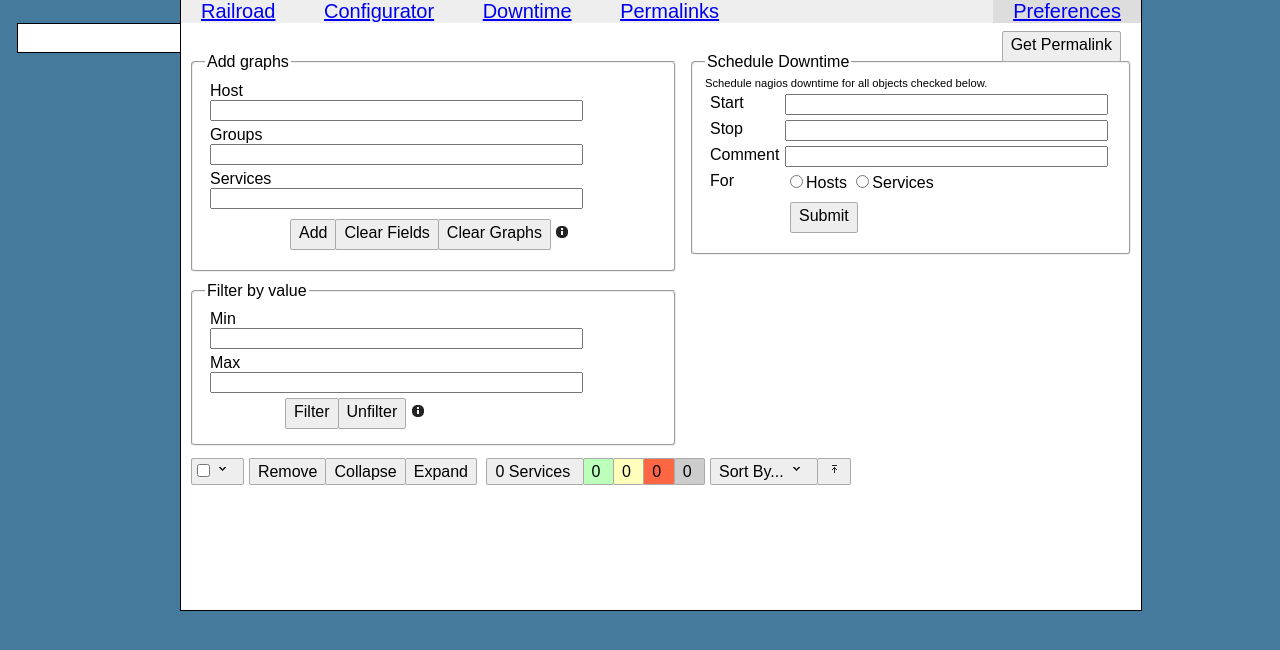
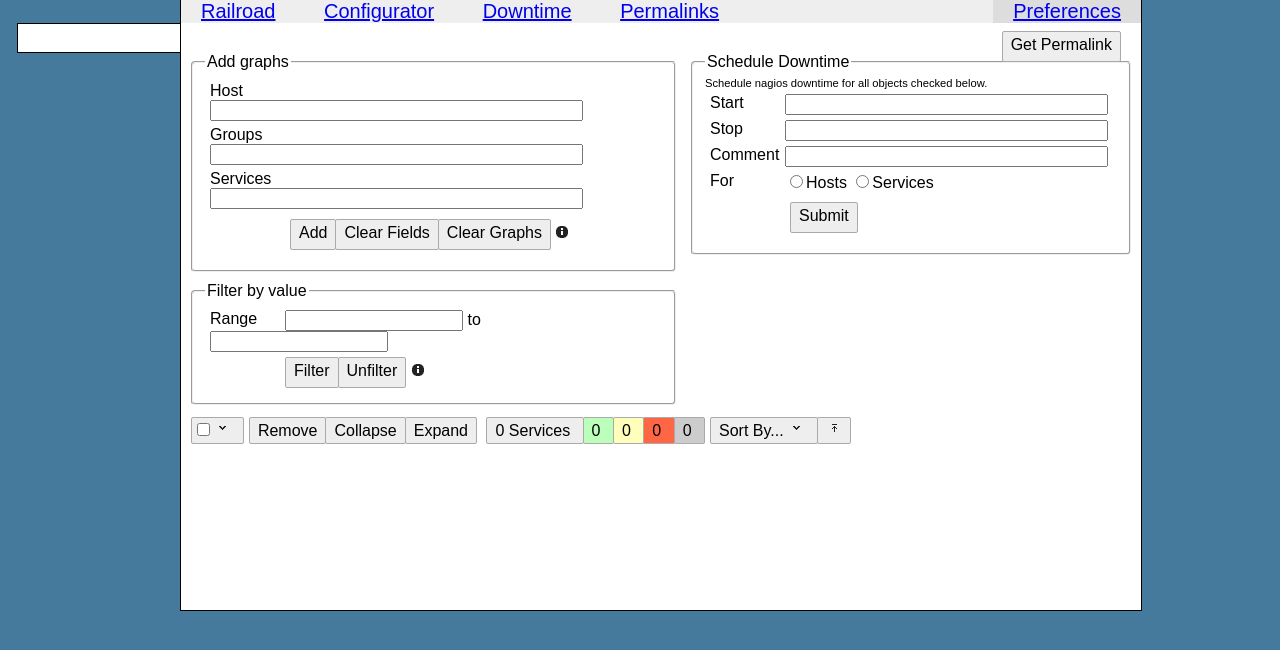
Before and after one commit to marineam/nagcat, a Django app: template railroad/templates/configurator.html in a window 1280 px wide. Shown: the part 41-691 px from the top of the page. Run offline with Django 3.2, Linux system fonts and the light colour scheme; the template is opened without the code that fills it, so the values that code supplies are empty.

Commit message:
Put min/max on one line

```diff
--- a/railroad/static/css/style.css
+++ b/railroad/static/css/style.css
@@ -348,8 +348,10 @@ fieldset {
     float: left;
 }
 .left input[type=text] {
-    float: left;
     width: 365px;
+}
+.left input[type=text].half {
+    width: 170px;
 }
 .right input[type=text]{
     float: left;
--- a/railroad/templates/form.html
+++ b/railroad/templates/form.html
@@ -37,12 +37,9 @@
             <legend>Filter by value</legend>
             <ul class="fieldset_ul">
                 <li>
-                    <label for="min">Min</label>
-                    <input class="value" name="min" id="min" type="text">
-                </li>
-                <li>
-                    <label for="max">Max</label>
-                    <input class="value" name="max" id="max" type="text">
+                    <label for="min">Range</label>
+                    <input class="value half" name="min" id="min" type="text"> to
+                    <input class="value half" name="max" id="max" type="text">
                 </li>
                 <li>
                     <label>&nbsp;</label>
```
